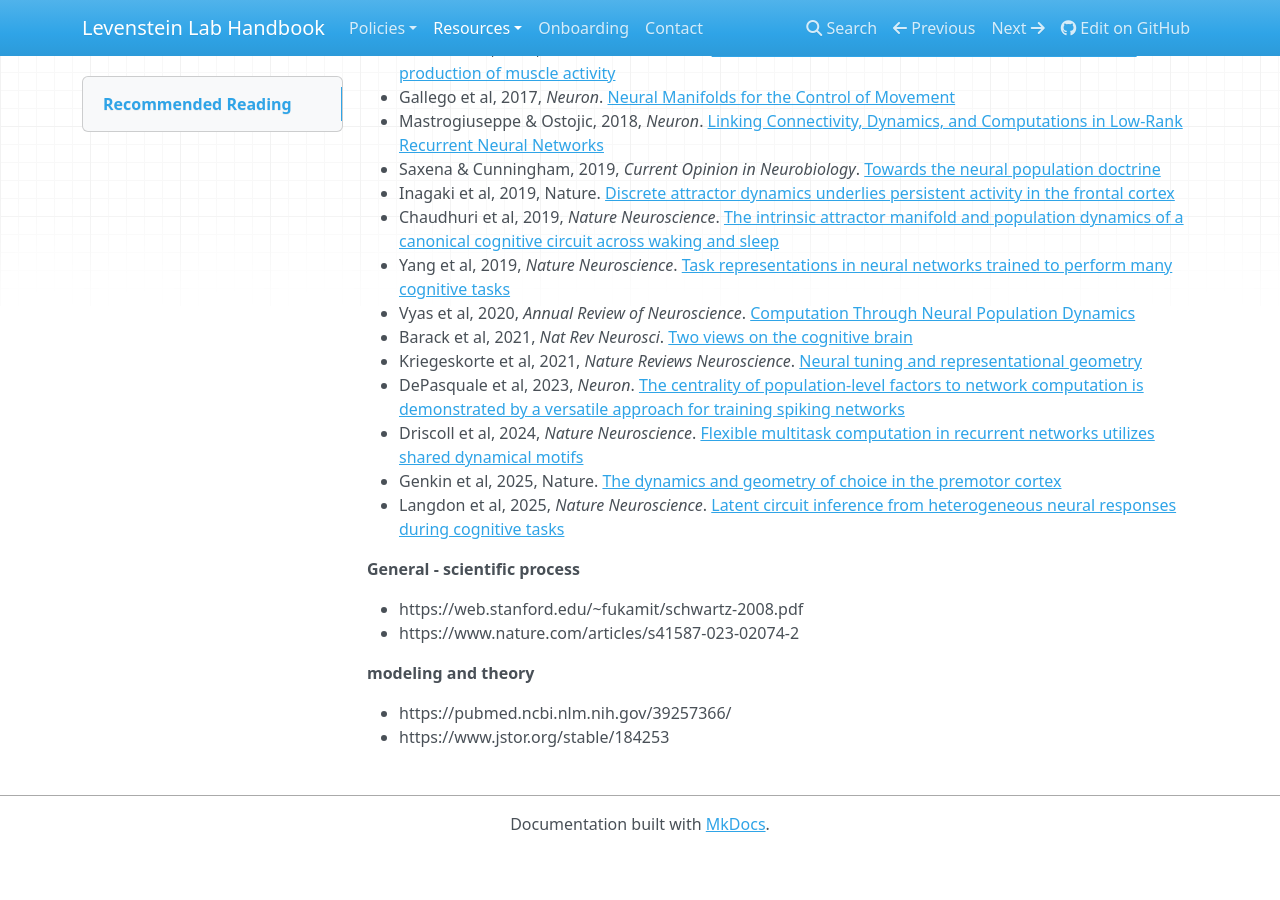
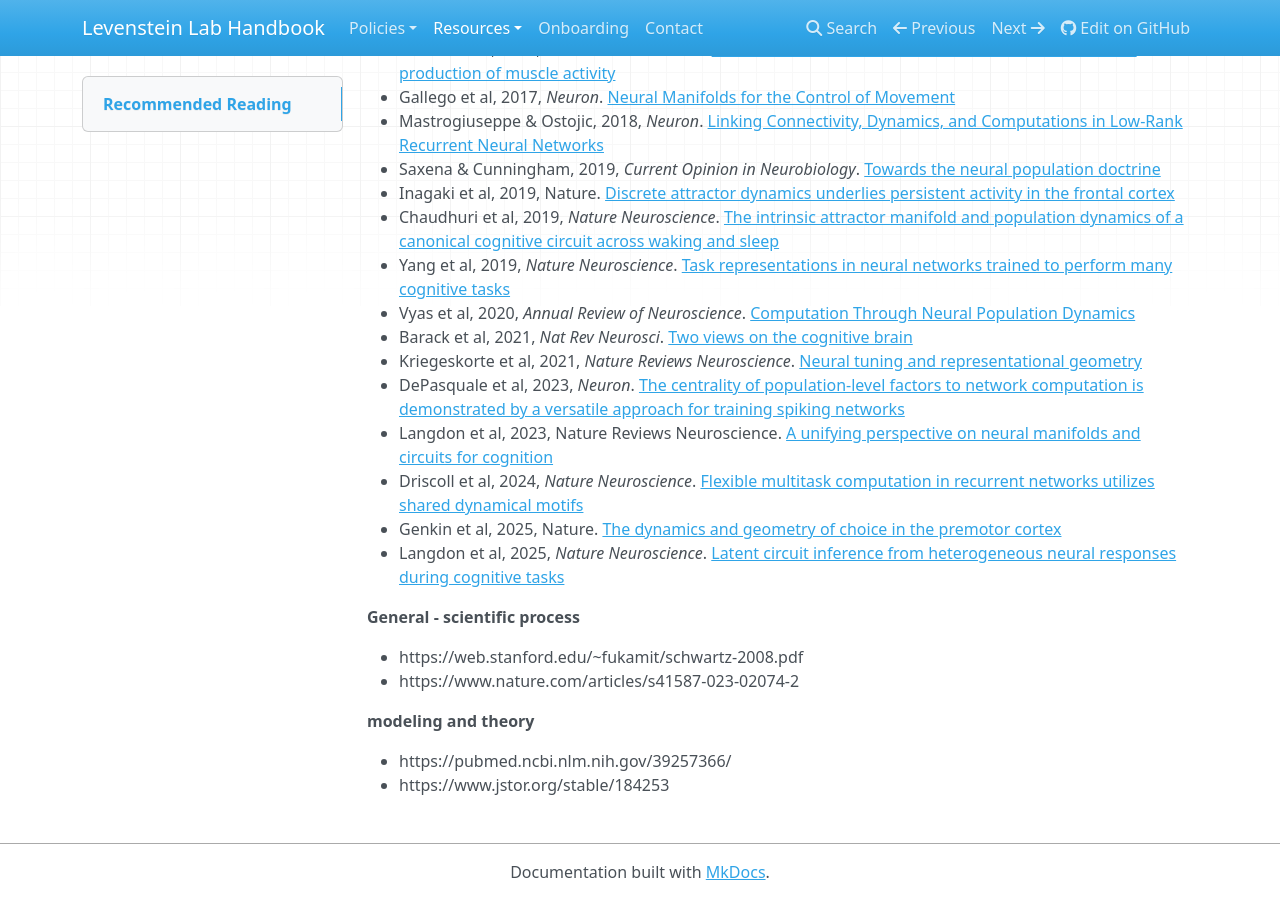
Before and after one commit to LevensteinLab/Lab-Handbook, an MkDocs documentation site: the page built from docs/Resources/recommended_reading.md, in a window 1280 px wide and 900 px high, scrolled down 1577 px. Built offline with MkDocs 1.6.1, drawn with Linux system fonts in a browser that asks for light colours; nearby versions of some CDN libraries; before the commit the page ends 2429 px from its top, so only the background shows below that.

Commit message:
Add new recommended reading entry for Langdon et al. 2023

```diff
--- a/docs/Resources/recommended_reading.md
+++ b/docs/Resources/recommended_reading.md
@@ -68,6 +68,7 @@
 - Barack et al, 2021, *Nat Rev Neurosci*. [Two views on the cognitive brain](https://pubmed.ncbi.nlm.nih.gov/33859408/)
 - Kriegeskorte et al, 2021, *Nature Reviews Neuroscience*. [Neural tuning and representational geometry](https://www.nature.com/articles/s41583-021-00502-3)
 - DePasquale et al, 2023, *Neuron*. [The centrality of population-level factors to network computation is demonstrated by a versatile approach for training spiking networks](https://www.sciencedirect.com/science/article/pii/S0896627322010807)
+- Langdon et al, 2023, Nature Reviews Neuroscience. [A unifying perspective on neural manifolds and circuits for cognition](https://www.nature.com/articles/s41583-023-00693-x)
 - Driscoll et al, 2024, *Nature Neuroscience*. [Flexible multitask computation in recurrent networks utilizes shared dynamical motifs](https://www.nature.com/articles/s41593-024-01668-6)
 - Genkin et al, 2025, Nature. [The dynamics and geometry of choice in the premotor cortex](https://www.nature.com/articles/s41586-025-09199-1)
 - Langdon et al, 2025, *Nature Neuroscience*. [Latent circuit inference from heterogeneous neural responses during cognitive tasks](https://www.nature.com/articles/s41593-025-01869-7)
```
